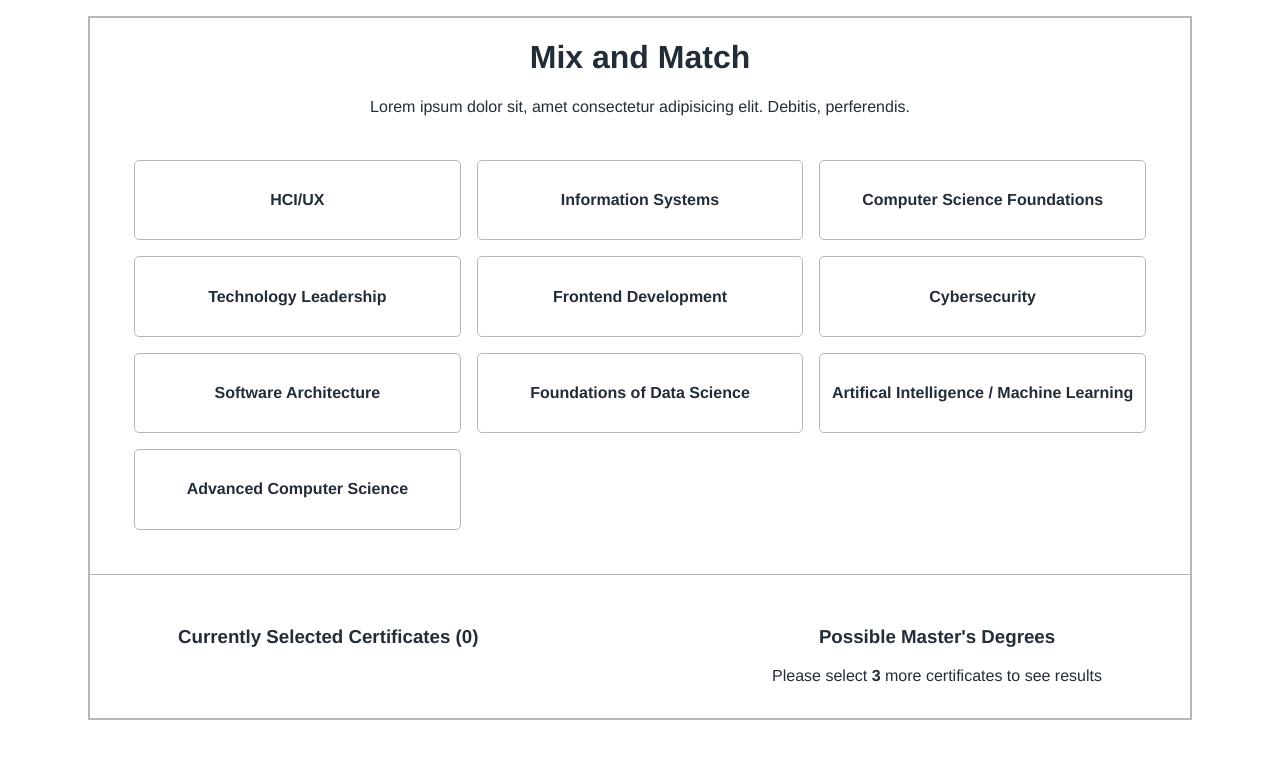
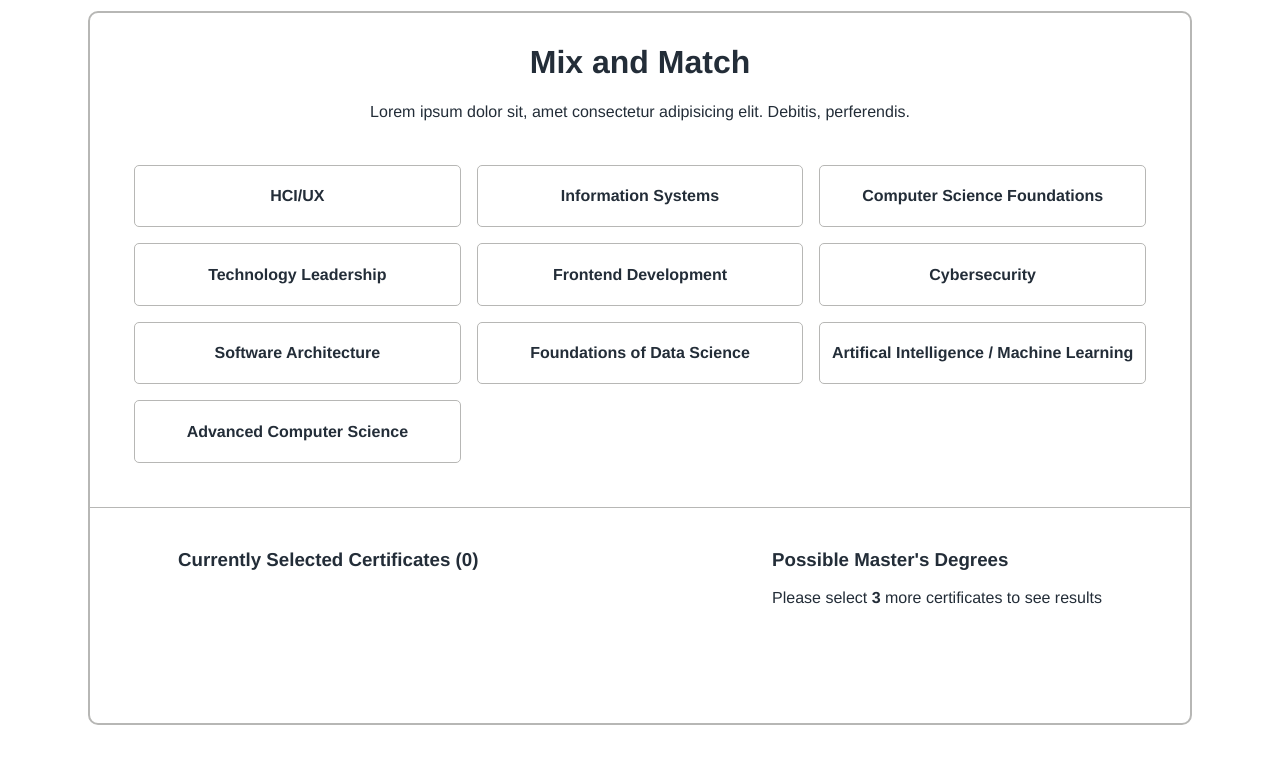
Before and after one commit to awanger/drexel_design_competition, a Vue app: page / in a window 1280 px wide. Shown: the top 764 px of the page. Built offline with nearby package versions, Linux system fonts and the light colour scheme.

Commit message:
Make the footer size static

```diff
--- a/src/App.vue
+++ b/src/App.vue
@@ -85,14 +85,13 @@ export default {
 <style lang="scss">
 $light-grey: #b7b7b5;
 $blue: #232d38;
-
 $yellow: #ffc600;
 
 #app {
   font-family: Avenir, Helvetica, Arial, sans-serif;
   -webkit-font-smoothing: antialiased;
   -moz-osx-font-smoothing: grayscale;
-  text-align: center;
+  // text-align: center;
   color: $blue;
 }
 
@@ -108,9 +107,11 @@ $yellow: #ffc600;
   width: 1100px;
   height:700px;
   display: grid;
-  grid-template-rows: auto 1fr auto; // pancake stack layout
+  grid-template-rows: 1fr 5fr 4fr; // pancake stack layout
   background-color: #fff;
   border: 2px solid $light-grey;
+  border-radius: 10px;
+  padding-top: 10px;
   .window-header {
     text-align: center;
   }
@@ -125,7 +126,7 @@ $yellow: #ffc600;
 
   .window-footer {
     border-top: 1px solid $light-grey;
-    padding: 3% 8%;
+    padding: 2% 8%;
     display: flex;
     flex-direction: row;
     justify-content: space-between;
```
